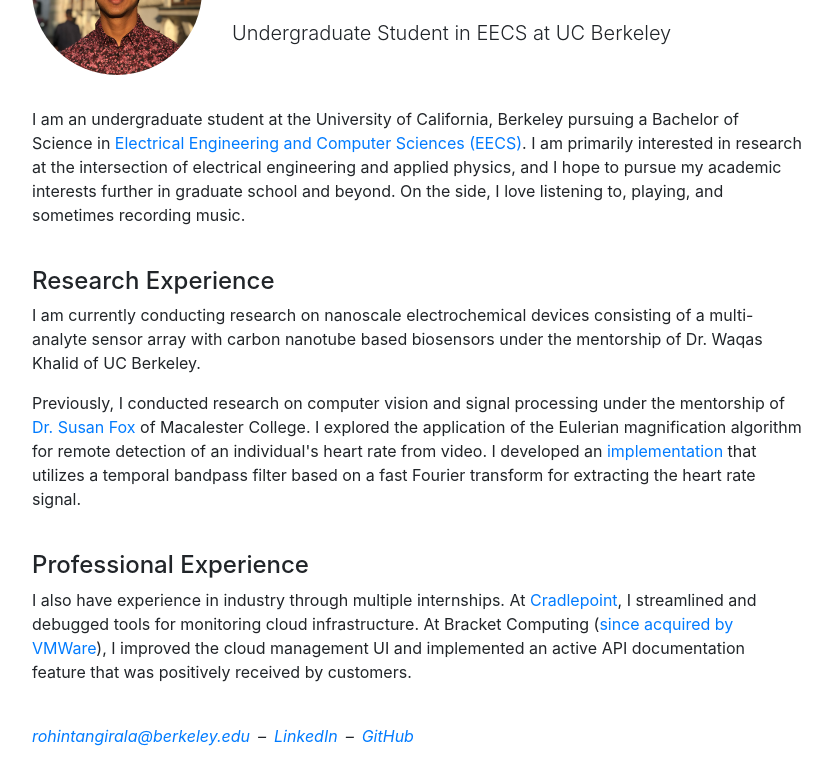
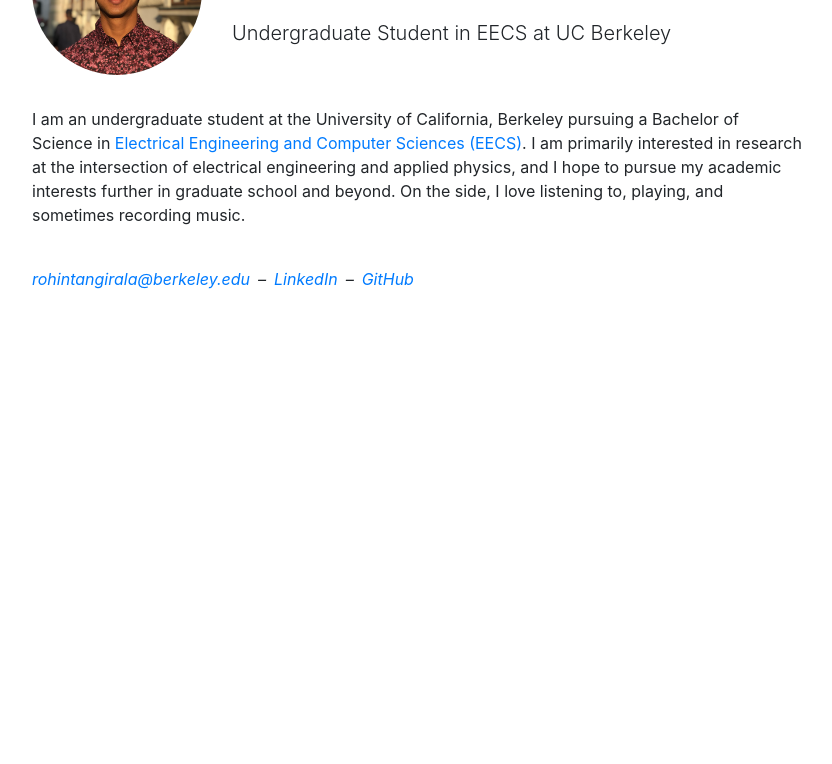
Before and after one commit to rohintangirala/rohintangirala.github.io, a plain HTML site: page index.html in a window 1280 px wide. Shown: the part 125-889 px from the top of the page, without its empty margins (223-1055 px from the left). After the commit the page ends 800 px from the top, so only its background shows below. Drawn offline with nearby package versions, Linux system fonts and the light colour scheme.

Commit message:
update info

```diff
--- a/index.html
+++ b/index.html
@@ -29,13 +29,8 @@
         </div>
         <p>I am an undergraduate student at the University of California, Berkeley pursuing a Bachelor of Science in <a href="https://eecs.berkeley.edu/">Electrical Engineering and Computer Sciences (EECS)</a>. I am primarily interested in research at the intersection of electrical engineering and applied physics, and I hope to pursue my academic interests further in graduate school and beyond. On the side, I love listening to, playing, and sometimes recording music.</p>
         <br>
-        <h4>Research Experience</h4>
-        <p>I am currently conducting research on nanoscale electrochemical devices consisting of a multi-analyte sensor array with carbon nanotube based biosensors under the mentorship of Dr. Waqas Khalid of UC Berkeley.</p>
-        <p>Previously, I conducted research on computer vision and signal processing under the mentorship of <a href="https://www.macalester.edu/~fox/">Dr. Susan Fox</a> of Macalester College. I explored the application of the Eulerian magnification algorithm for remote detection of an individual's heart rate from video. I developed an <a href="https://github.com/rohintangirala/eulerian-remote-heartrate-detection">implementation</a> that utilizes a temporal bandpass filter based on a fast Fourier transform for extracting the heart rate signal.</p>
-        <br>
-        <h4>Professional Experience</h4>
-        <p>I also have experience in industry through multiple internships. At <a href="https://cradlepoint.com/">Cradlepoint</a>, I streamlined and debugged tools for monitoring cloud infrastructure. At Bracket Computing (<a href="https://blogs.vmware.com/networkvirtualization/2018/05/tom-gillis-new-gm-nsbu.html/">since acquired by VMWare</a>), I improved the cloud management UI and implemented an active API documentation feature that was positively received by customers.</p>
-        <br>
+        <!-- <h4>Professional Experience</h4>
+        <p>I also have experience in industry through multiple internships. At <a href="https://cradlepoint.com/">Cradlepoint</a>, I streamlined and debugged tools for monitoring cloud infrastructure. At Bracket Computing (<a href="https://blogs.vmware.com/networkvirtualization/2018/05/tom-gillis-new-gm-nsbu.html/">since acquired by VMWare</a>), I improved the cloud management UI and implemented an active API documentation feature that was positively received by customers.</p>         -->
         <p style="font-style: italic;"><a href="mailto:rohintangirala@berkeley.edu">rohintangirala@berkeley.edu</a>&ensp;–&ensp;<a href="https://www.linkedin.com/in/rohintangirala/">LinkedIn</a>&ensp;–&ensp;<a href="https://github.com/rohintangirala">GitHub</a></p>
     </div>
 
```
